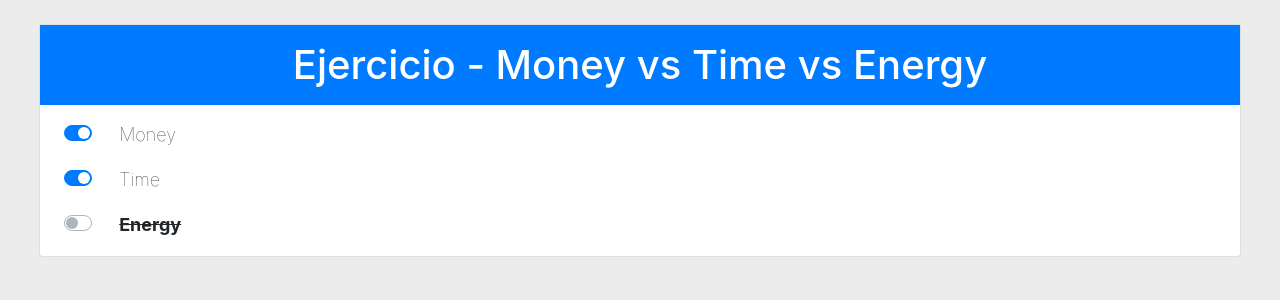
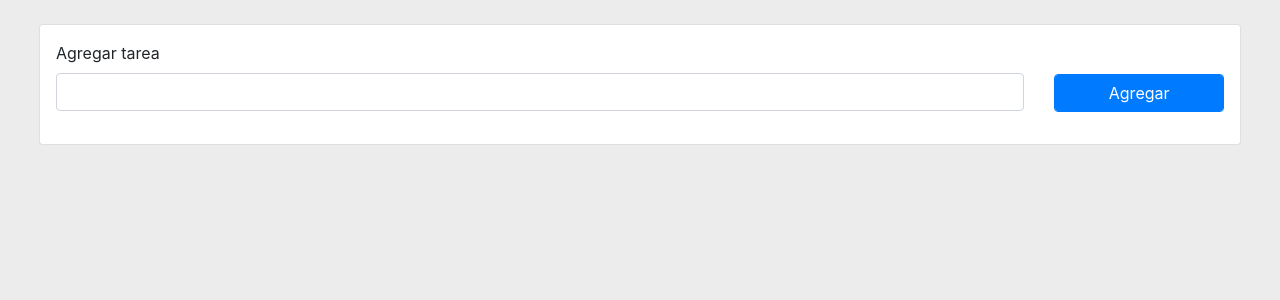
Before and after one commit to luis42/reactnetlify, a React (Create React App) app: page / in a window 1280 px wide. Shown: the top 300 px of the page. Built offline with nearby package versions, Linux system fonts and the light colour scheme.

Commit message:
Nueva brancj

```diff
--- a/src/App.jsx
+++ b/src/App.jsx
@@ -1,18 +1,19 @@
 /* eslint-disable react/react-in-jsx-scope */
 import { useState } from 'react';
-// import { useForm } from 'react-hook-form';
+import { useForm } from 'react-hook-form';
 // import logo from './logo.svg';
 import './App.css';
 // Styles
 import 'bootstrap/dist/css/bootstrap.css';
-// import { Button, ButtonGroup, Card } from 'react-bootstrap';
+import { Button, Card, Toast, Row, Col } from 'react-bootstrap';
 // import ToggleButton from 'react-bootstrap/ToggleButton';
 
 function App() {
-  // const { register, handleSubmit, errors } = useForm();
+  const { register, handleSubmit, errors } = useForm();
   // const [count, setCount] = useState();
-  // const [homeWork, setHomeWork] = useState([]);
-  const [groupSwitch, setGroupSwitch] = useState({ good: true, cheap: true, fast: false });
+  const [homeWork, setHomeWork] = useState([]);
+  const [show, setShow] = useState(false);
+  // const [groupSwitch, setGroupSwitch] = useState({ good: true, cheap: true, fast: false });
   // useEffect(() => {
   //   setInterval(() => {
   //     const date = new Date();
@@ -37,191 +38,204 @@ function App() {
   //   setCount(hours);
   // }, []);
 
-  // const onSubmit = data =>
-  //   setHomeWork(v => {
-  //     const a = [...v];
-  //     a.push(data['add-home-work']);
-  //     return a;
+  const onSubmit = data =>
+    setHomeWork(v => {
+      const a = [...v];
+      if (a.find(word => word === data['add-home-work'])) {
+        setShow(true);
+      } else a.push(data['add-home-work']);
+      return a;
+    });
+
+  // const changeInFunctionSelect = e =>
+  //   setGroupSwitch(event => {
+  //     const temp = { ...event, [e.target.name]: e.target.checked };
+  //     switch (e.target.name) {
+  //       case 'good':
+  //         if (temp.fast && temp.cheap) temp.fast = false;
+  //         break;
+  //       case 'cheap':
+  //         if (temp.good && temp.fast) temp.good = false;
+  //         break;
+  //       case 'fast':
+  //         if (temp.good && temp.cheap) temp.cheap = false;
+  //         break;
+  //       default:
+  //         break;
+  //     }
+
+  //     return temp;
   //   });
 
-  const changeInFunctionSelect = e =>
-    setGroupSwitch(event => {
-      const temp = { ...event, [e.target.name]: e.target.checked };
-      switch (e.target.name) {
-        case 'good':
-          if (temp.fast && temp.cheap) temp.fast = false;
-          break;
-        case 'cheap':
-          if (temp.good && temp.fast) temp.good = false;
-          break;
-        case 'fast':
-          if (temp.good && temp.cheap) temp.cheap = false;
-          break;
-        default:
-          break;
-      }
+  // return (
+  //   // eslint-disable-next-line react/react-in-jsx-scope
+  //   <div className="container-fluid">
+  //     <div className="card m-4">
+  //       <h1 className="p-3 mb-3 bg-primary text-white" style={{ textAlign: 'center' }}>
+  //         Ejercicio - Money vs Time vs Energy
+  //       </h1>
 
-      return temp;
-    });
+  //       <div className="custom-control custom-switch " style={{ marginLeft: 'inherit', fontSize: 30 }}>
+  //         <input
+  //           className="custom-control-input"
+  //           type="checkbox"
+  //           id="switchGood"
+  //           checked={groupSwitch.good}
+  //           name="good"
+  //           onChange={changeInFunctionSelect}
+  //         />
+  //         <label
+  //           className="custom-control-label"
+  //           htmlFor="switchGood"
+  //           style={{
+  //             paddingLeft: '1.2rem',
+  //             fontWeight: groupSwitch.good ? 'lighter' : 'bold',
+  //             textDecoration: groupSwitch.good ? '' : 'line-through',
+  //             fontSize: 18,
+  //           }}
+  //         >
+  //           Money
+  //         </label>
+  //       </div>
+
+  //       <div className="custom-control custom-switch" style={{ marginLeft: 'inherit', fontSize: 30 }}>
+  //         <input
+  //           type="checkbox"
+  //           className="custom-control-input"
+  //           id="switchCheap"
+  //           checked={groupSwitch.cheap}
+  //           name="cheap"
+  //           onChange={changeInFunctionSelect}
+  //         />
+  //         <label
+  //           className="custom-control-label"
+  //           htmlFor="switchCheap"
+  //           style={{
+  //             paddingLeft: '1.2rem',
+  //             fontSize: 18,
+  //             fontWeight: groupSwitch.cheap ? 'lighter' : 'bold',
+  //             textDecoration: groupSwitch.cheap ? '' : 'line-through',
+  //           }}
+  //         >
+  //           Time
+  //         </label>
+  //       </div>
+
+  //       <div className="custom-control custom-switch" style={{ marginLeft: 'inherit', fontSize: 30 }}>
+  //         <input
+  //           type="checkbox"
+  //           className="custom-control-input"
+  //           id="switchFast"
+  //           checked={groupSwitch.fast}
+  //           name="fast"
+  //           onChange={changeInFunctionSelect}
+  //         />
+  //         <label
+  //           className="custom-control-label"
+  //           htmlFor="switchFast"
+  //           style={{
+  //             paddingLeft: '1.2rem',
+  //             fontSize: 18,
+  //             fontWeight: groupSwitch.fast ? 'lighter' : 'bold',
+  //             textDecoration: groupSwitch.fast ? '' : 'line-through',
+  //           }}
+  //         >
+  //           Energy
+  //         </label>
+  //       </div>
+  //     </div>
+  //   </div>
+  // );
 
   return (
-    // eslint-disable-next-line react/react-in-jsx-scope
-    <div className="container-fluid">
-      <div className="card m-4">
-        <h1 className="p-3 mb-3 bg-primary text-white" style={{ textAlign: 'center' }}>
-          Ejercicio - Money vs Time vs Energy
-        </h1>
-
-        <div className="custom-control custom-switch " style={{ marginLeft: 'inherit', fontSize: 30 }}>
-          <input
-            className="custom-control-input"
-            type="checkbox"
-            id="switchGood"
-            checked={groupSwitch.good}
-            name="good"
-            onChange={changeInFunctionSelect}
-          />
-          <label
-            className="custom-control-label"
-            htmlFor="switchGood"
-            style={{
-              paddingLeft: '1.2rem',
-              fontWeight: groupSwitch.good ? 'lighter' : 'bold',
-              textDecoration: groupSwitch.good ? '' : 'line-through',
-              fontSize: 18,
-            }}
-          >
-            Money
-          </label>
+    <>
+      <Row>
+        <Col xs={12}>
+          <Toast onClose={() => setShow(false)} show={show} delay={3000} autohide style={{ backgroundColor: 'red' }}>
+            <Toast.Header>
+              <strong className="mr-auto">Tarea</strong>
+            </Toast.Header>
+            <Toast.Body>Tarea ya agregada</Toast.Body>
+          </Toast>
+        </Col>
+      </Row>
+      <div className="container-fluid">
+        <div className="card m-4">
+          <div className="d-flex flex-column bd-highlight m-3 ">
+            <form onSubmit={handleSubmit(onSubmit)}>
+              <div className="row">
+                <div className="form-group col-12 col-md-10">
+                  <label htmlFor="exampleInputEmail1">Agregar tarea</label>
+                  <input
+                    type="text"
+                    className="form-control"
+                    id="home-work"
+                    name="add-home-work"
+                    ref={register({ required: { message: 'Agregue una tarea.', value: true } })}
+                  />
+                  {errors['add-home-work'] && <span className="text-danger m-2">{errors['add-home-work'].message}</span>}
+                </div>
+                <div className="form-group col-12 col-md-2">
+                  {/* eslint-disable-next-line jsx-a11y/label-has-associated-control */}
+                  <label htmlFor="q" className="pb-5" />
+                  <Button type="submit" variant="primary" className="form-control">
+                    Agregar
+                  </Button>
+                </div>
+              </div>
+            </form>
+          </div>
         </div>
 
-        <div className="custom-control custom-switch" style={{ marginLeft: 'inherit', fontSize: 30 }}>
-          <input
-            type="checkbox"
-            className="custom-control-input"
-            id="switchCheap"
-            checked={groupSwitch.cheap}
-            name="cheap"
-            onChange={changeInFunctionSelect}
-          />
-          <label
-            className="custom-control-label"
-            htmlFor="switchCheap"
-            style={{
-              paddingLeft: '1.2rem',
-              fontSize: 18,
-              fontWeight: groupSwitch.cheap ? 'lighter' : 'bold',
-              textDecoration: groupSwitch.cheap ? '' : 'line-through',
-            }}
-          >
-            Time
-          </label>
-        </div>
-
-        <div className="custom-control custom-switch" style={{ marginLeft: 'inherit', fontSize: 30 }}>
-          <input
-            type="checkbox"
-            className="custom-control-input"
-            id="switchFast"
-            checked={groupSwitch.fast}
-            name="fast"
-            onChange={changeInFunctionSelect}
-          />
-          <label
-            className="custom-control-label"
-            htmlFor="switchFast"
-            style={{
-              paddingLeft: '1.2rem',
-              fontSize: 18,
-              fontWeight: groupSwitch.fast ? 'lighter' : 'bold',
-              textDecoration: groupSwitch.fast ? '' : 'line-through',
-            }}
-          >
-            Energy
-          </label>
+        <div className="row m-2">
+          {homeWork.map(home => (
+            <div className="col-6 col-md-3 mb-2">
+              <Card border="success" key={home} text="black" style={{ width: '18rem' }} className="text-center">
+                <Card.Header>Card</Card.Header>
+                <Card.Body>
+                  <Card.Title>Tarea </Card.Title>
+                  <Card.Text>{home}</Card.Text>
+                  <Card.Link
+                    href="#"
+                    onClick={e => {
+                      setHomeWork(v => v.filter(f => f !== home));
+                      e.preventDefault();
+                    }}
+                  >
+                    Eliminar
+                  </Card.Link>
+                  {/* <Card.Link href="#">Editar</Card.Link> */}
+                  {/* <ButtonGroup aria-label="Basic example">
+                    <Button variant="secondary">Left</Button>
+                    <Button variant="secondary">Middle</Button>
+                    <Button variant="secondary">Right</Button>
+                  </ButtonGroup> */}
+                </Card.Body>
+              </Card>
+            </div>
+          ))}
         </div>
       </div>
-    </div>
+      {/* <div className="App">
+        <header className="App-header">
+          <img src={logo} className="App-logo" alt="logo" />
+          <p>
+            Edit <code>src/App.js</code> and save to reload.
+          </p>
+          <a className="App-link" href="https://reactjs.org" target="_blank" rel="noopener noreferrer">
+            Learn React
+          </a>
+          <h1>Hola Sandy próximamente tendré una página web </h1>
+          <h3>{`La hora es ${count ?? 'Esperando'}`}</h3>
+        </header>
+        <div className="input-direction back-fond">
+          <input className="input-property" placeholder="Ingresa tu tarea" />
+          <button onClick={() => alert('Agregar')}> Agregar</button>
+        </div>
+        <h1>Proximamente</h1>
+      </div> */}
+    </>
   );
-
-  // return (
-  //   <>
-  //     <div className="container-fluid">
-  //       <div className="card m-4">
-  //         <div className="d-flex flex-column bd-highlight m-3 ">
-  //           <form onSubmit={handleSubmit(onSubmit)}>
-  //             <div className="row">
-  //               <div className="form-group col-12 col-md-10">
-  //                 <label htmlFor="exampleInputEmail1">Agregar tarea</label>
-  //                 <input
-  //                   type="text"
-  //                   className="form-control"
-  //                   id="home-work"
-  //                   name="add-home-work"
-  //                   ref={register({ required: { message: 'Agregue una tarea.', value: true } })}
-  //                 />
-  //                 {errors['add-home-work'] && <span className="text-danger m-2">{errors['add-home-work'].message}</span>}
-  //               </div>
-  //               <div className="form-group col-12 col-md-2">
-  //                 <label htmlFor="q" className="pb-5" />
-  //                 <Button type="submit" variant="primary" className="form-control">
-  //                   Agregar
-  //                 </Button>
-  //               </div>
-  //             </div>
-  //           </form>
-  //         </div>
-  //       </div>
-
-  //       <div className="row m-2">
-  //         {homeWork.map(home => (
-  //           <div className="col-6 col-md-3 mb-2">
-  //             <Card border="success" key={home} text="black" style={{ width: '18rem' }} className="text-center">
-  //               <Card.Header>Card</Card.Header>
-  //               <Card.Body>
-  //                 <Card.Title>Tarea </Card.Title>
-  //                 <Card.Text>{home}</Card.Text>
-  //                 <Card.Link
-  //                   href="#"
-  //                   onClick={e => {
-  //                     setHomeWork(v => v.filter(f => f !== home));
-  //                     e.preventDefault();
-  //                   }}
-  //                 >
-  //                   Eliminar
-  //                 </Card.Link>
-  //                 <Card.Link href="#">Editar</Card.Link>
-  //                 <ButtonGroup aria-label="Basic example">
-  //                   <Button variant="secondary">Left</Button>
-  //                   <Button variant="secondary">Middle</Button>
-  //                   <Button variant="secondary">Right</Button>
-  //                 </ButtonGroup>
-  //               </Card.Body>
-  //             </Card>
-  //           </div>
-  //         ))}
-  //       </div>
-  //     </div>
-  //     {/* <div className="App">
-  //       <header className="App-header">
-  //         <img src={logo} className="App-logo" alt="logo" />
-  //         <p>
-  //           Edit <code>src/App.js</code> and save to reload.
-  //         </p>
-  //         <a className="App-link" href="https://reactjs.org" target="_blank" rel="noopener noreferrer">
-  //           Learn React
-  //         </a>
-  //         <h1>Hola Sandy próximamente tendré una página web </h1>
-  //         <h3>{`La hora es ${count ?? 'Esperando'}`}</h3>
-  //       </header>
-  //       <div className="input-direction back-fond">
-  //         <input className="input-property" placeholder="Ingresa tu tarea" />
-  //         <button onClick={() => alert('Agregar')}> Agregar</button>
-  //       </div>
-  //       <h1>Proximamente</h1>
-  //     </div> */}
-  //   </>
-  // );
 }
 
 export default App;
```
